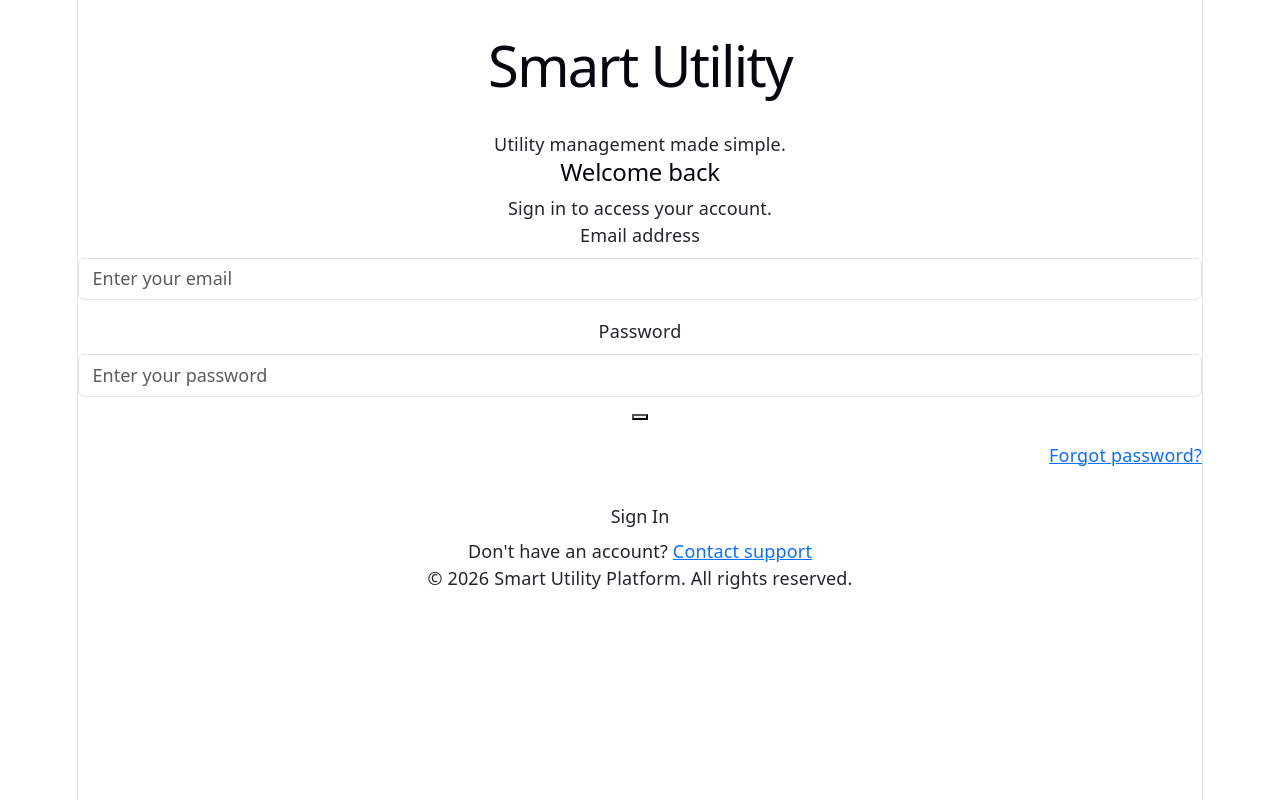
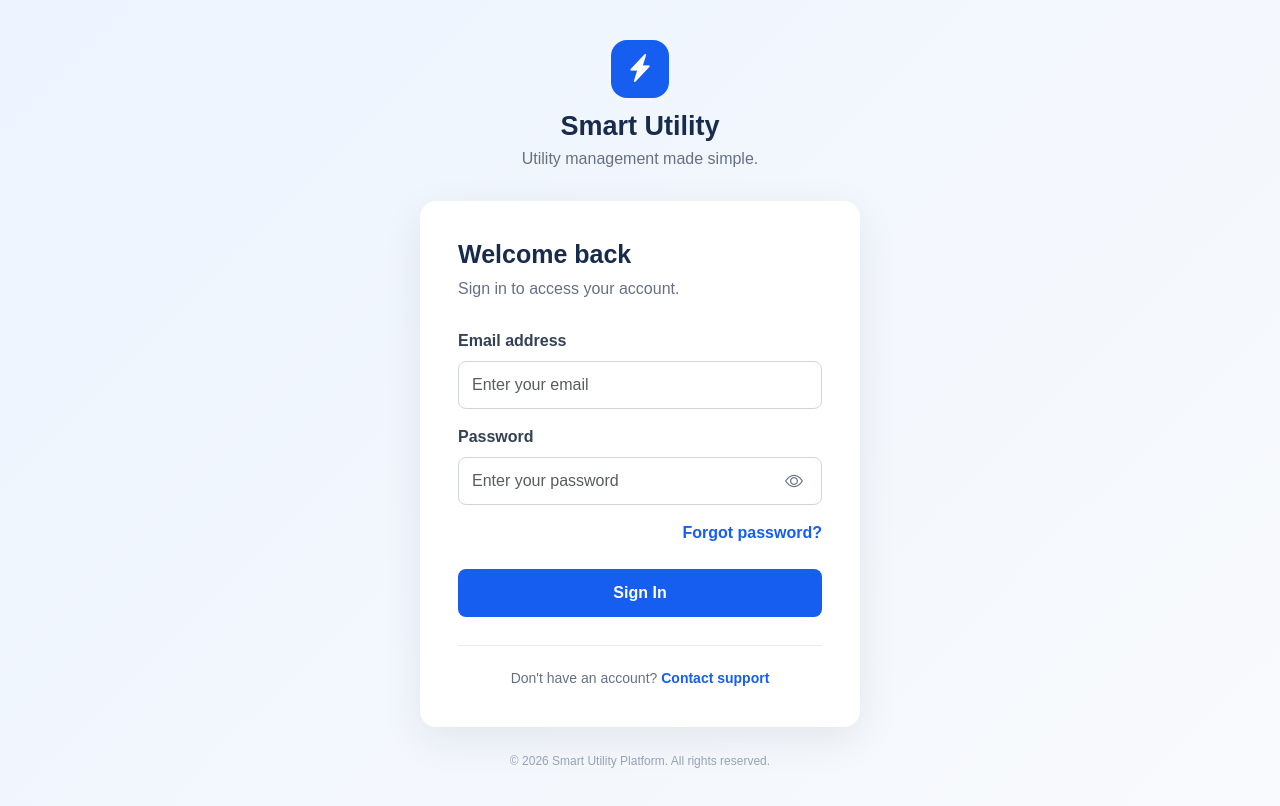
Before and after one commit to Josephshitandi/smart-utility-platform, a React app in the folder frontend/: page / in a window 1280 px wide. Shown: the top 806 px of the page. Built offline with nearby package versions, Linux system fonts and the light colour scheme; the HTML template or start-up script is replaced by a standard one.

Commit message:
Styledlogin page

```diff
--- a/frontend/package.json
+++ b/frontend/package.json
@@ -12,6 +12,7 @@
   "dependencies": {
     "axios": "^1.21.1",
     "bootstrap": "^5.3.8",
+    "bootstrap-icons": "^1.13.2",
     "react": "^19.3.1",
     "react-dom": "^19.3.1",
     "react-router-dom": "^7.18.5"
--- a/frontend/src/App.css
+++ b/frontend/src/App.css
@@ -1,184 +1,160 @@
-.counter {
-  font-size: 16px;
-  padding: 5px 10px;
-  border-radius: 5px;
-  color: var(--accent);
-  background: var(--accent-bg);
-  border: 2px solid transparent;
-  transition: border-color 0.3s;
-  margin-bottom: 24px;
+#root {
+  min-height: 100vh;
+}
 
-  &:hover {
-    border-color: var(--accent-border);
+.login-page {
+  min-height: 100vh;
+  display: flex;
+  justify-content: center;
+  align-items: center;
+  padding: 40px 20px;
+  background: linear-gradient(135deg, #edf4ff, #f8fafc);
+}
+
+.login-container {
+  width: 100%;
+  max-width: 440px;
+}
+
+.login-brand {
+  text-align: center;
+  margin-bottom: 30px;
+}
+
+.brand-icon {
+  width: 58px;
+  height: 58px;
+  margin: 0 auto 12px;
+  display: flex;
+  align-items: center;
+  justify-content: center;
+  background: #155eef;
+  color: white;
+  border-radius: 16px;
+  font-size: 28px;
+}
+
+.login-brand h1 {
+  font-size: 27px;
+  font-weight: 700;
+  color: #172b4d;
+  margin-bottom: 5px;
+}
+
+.login-brand p {
+  color: #667085;
+  margin: 0;
+}
+
+.login-card {
+  background: white;
+  padding: 38px;
+  border-radius: 16px;
+  box-shadow: 0 12px 40px rgba(16, 24, 40, 0.08);
+}
+
+.login-heading {
+  margin-bottom: 28px;
+}
+
+.login-heading h2 {
+  font-size: 25px;
+  font-weight: 700;
+  color: #172b4d;
+}
+
+.login-heading p {
+  color: #667085;
+  margin: 0;
+}
+
+.form-label {
+  font-weight: 600;
+  color: #344054;
+}
+
+.form-control {
+  min-height: 48px;
+  border: 1px solid #d0d5dd;
+  border-radius: 8px;
+  padding: 10px 13px;
+}
+
+.form-control:focus {
+  border-color: #155eef;
+  box-shadow: 0 0 0 3px rgba(21, 94, 239, 0.12);
+}
+
+.password-wrapper {
+  position: relative;
+}
+
+.password-wrapper .form-control {
+  padding-right: 45px;
+}
+
+.password-toggle {
+  position: absolute;
+  right: 13px;
+  top: 50%;
+  transform: translateY(-50%);
+  border: none;
+  background: transparent;
+  color: #667085;
+  font-size: 18px;
+}
+
+.forgot-link,
+.login-footer a {
+  color: #155eef;
+  text-decoration: none;
+  font-weight: 600;
+}
+
+.forgot-link:hover,
+.login-footer a:hover {
+  text-decoration: underline;
+}
+
+.login-button {
+  min-height: 48px;
+  background: #155eef;
+  color: white;
+  font-weight: 600;
+  border-radius: 8px;
+}
+
+.login-button:hover {
+  background: #004eeb;
+  color: white;
+}
+
+.login-footer {
+  border-top: 1px solid #eaecf0;
+  margin-top: 28px;
+  padding-top: 22px;
+  text-align: center;
+}
+
+.login-footer p {
+  color: #667085;
+  margin: 0;
+  font-size: 14px;
+}
+
+.copyright {
+  text-align: center;
+  color: #98a2b3;
+  font-size: 12px;
+  margin-top: 25px;
+}
+
+@media (max-width: 480px) {
+  .login-card {
+    padding: 26px 20px;
   }
-  &:focus-visible {
-    outline: 2px solid var(--accent);
-    outline-offset: 2px;
+
+  .login-brand h1 {
+    font-size: 24px;
   }
 }
-
-.hero {
-  position: relative;
-
-  .base,
-  .framework,
-  .vite {
-    inset-inline: 0;
-    margin: 0 auto;
-  }
-
-  .base {
-    width: 170px;
-    position: relative;
-    z-index: 0;
-  }
-
-  .framework,
-  .vite {
-    position: absolute;
-  }
-
-  .framework {
-    z-index: 1;
-    top: 34px;
-    height: 28px;
-    transform: perspective(2000px) rotateZ(300deg) rotateX(44deg) rotateY(39deg)
-      scale(1.4);
-  }
-
-  .vite {
-    z-index: 0;
-    top: 107px;
-    height: 26px;
-    width: auto;
-    transform: perspective(2000px) rotateZ(300deg) rotateX(40deg) rotateY(39deg)
-      scale(0.8);
-  }
-}
-
-#center {
-  display: flex;
-  flex-direction: column;
-  gap: 25px;
-  place-content: center;
-  place-items: center;
-  flex-grow: 1;
-
-  @media (max-width: 1024px) {
-    padding: 32px 20px 24px;
-    gap: 18px;
-  }
-}
-
-#next-steps {
-  display: flex;
-  border-top: 1px solid var(--border);
-  text-align: left;
-
-  & > div {
-    flex: 1 1 0;
-    padding: 32px;
-    @media (max-width: 1024px) {
-      padding: 24px 20px;
-    }
-  }
-
-  .icon {
-    margin-bottom: 16px;
-    width: 22px;
-    height: 22px;
-  }
-
-  @media (max-width: 1024px) {
-    flex-direction: column;
-    text-align: center;
-  }
-}
-
-#docs {
-  border-right: 1px solid var(--border);
-
-  @media (max-width: 1024px) {
-    border-right: none;
-    border-bottom: 1px solid var(--border);
-  }
-}
-
-#next-steps ul {
-  list-style: none;
-  padding: 0;
-  display: flex;
-  gap: 8px;
-  margin: 32px 0 0;
-
-  .logo {
-    height: 18px;
-  }
-
-  a {
-    color: var(--text-h);
-    font-size: 16px;
-    border-radius: 6px;
-    background: var(--social-bg);
-    display: flex;
-    padding: 6px 12px;
-    align-items: center;
-    gap: 8px;
-    text-decoration: none;
-    transition: box-shadow 0.3s;
-
-    &:hover {
-      box-shadow: var(--shadow);
-    }
-    .button-icon {
-      height: 18px;
-      width: 18px;
-    }
-  }
-
-  @media (max-width: 1024px) {
-    margin-top: 20px;
-    flex-wrap: wrap;
-    justify-content: center;
-
-    li {
-      flex: 1 1 calc(50% - 8px);
-    }
-
-    a {
-      width: 100%;
-      justify-content: center;
-      box-sizing: border-box;
-    }
-  }
-}
-
-#spacer {
-  height: 88px;
-  border-top: 1px solid var(--border);
-  @media (max-width: 1024px) {
-    height: 48px;
-  }
-}
-
-.ticks {
-  position: relative;
-  width: 100%;
-
-  &::before,
-  &::after {
-    content: '';
-    position: absolute;
-    top: -4.5px;
-    border: 5px solid transparent;
-  }
-
-  &::before {
-    left: 0;
-    border-left-color: var(--border);
-  }
-  &::after {
-    right: 0;
-    border-right-color: var(--border);
-  }
-}
--- a/frontend/src/index.css
+++ b/frontend/src/index.css
@@ -1,111 +1,17 @@
-:root {
-  --text: #6b6375;
-  --text-h: #08060d;
-  --bg: #fff;
-  --border: #e5e4e7;
-  --code-bg: #f4f3ec;
-  --accent: #aa3bff;
-  --accent-bg: rgba(170, 59, 255, 0.1);
-  --accent-border: rgba(170, 59, 255, 0.5);
-  --social-bg: rgba(244, 243, 236, 0.5);
-  --shadow:
-    rgba(0, 0, 0, 0.1) 0 10px 15px -3px, rgba(0, 0, 0, 0.05) 0 4px 6px -2px;
-
-  --sans: system-ui, 'Segoe UI', Roboto, sans-serif;
-  --heading: system-ui, 'Segoe UI', Roboto, sans-serif;
-  --mono: ui-monospace, Consolas, monospace;
-
-  font: 18px/145% var(--sans);
-  letter-spacing: 0.18px;
-  color-scheme: light dark;
-  color: var(--text);
-  background: var(--bg);
-  font-synthesis: none;
-  text-rendering: optimizeLegibility;
-  -webkit-font-smoothing: antialiased;
-  -moz-osx-font-smoothing: grayscale;
-
-  @media (max-width: 1024px) {
-    font-size: 16px;
-  }
-}
-
-@media (prefers-color-scheme: dark) {
-  :root {
-    --text: #9ca3af;
-    --text-h: #f3f4f6;
-    --bg: #16171d;
-    --border: #2e303a;
-    --code-bg: #1f2028;
-    --accent: #c084fc;
-    --accent-bg: rgba(192, 132, 252, 0.15);
-    --accent-border: rgba(192, 132, 252, 0.5);
-    --social-bg: rgba(47, 48, 58, 0.5);
-    --shadow:
-      rgba(0, 0, 0, 0.4) 0 10px 15px -3px, rgba(0, 0, 0, 0.25) 0 4px 6px -2px;
-  }
-
-  #social .button-icon {
-    filter: invert(1) brightness(2);
-  }
-}
-
-body {
-  margin: 0;
-}
-
-#root {
-  width: 1126px;
-  max-width: 100%;
-  margin: 0 auto;
-  text-align: center;
-  border-inline: 1px solid var(--border);
-  min-height: 100svh;
-  display: flex;
-  flex-direction: column;
+* {
   box-sizing: border-box;
 }
 
-h1,
-h2 {
-  font-family: var(--heading);
-  font-weight: 500;
-  color: var(--text-h);
+html,
+body {
+  margin: 0;
+  min-width: 320px;
+  min-height: 100%;
+  font-family: Arial, Helvetica, sans-serif;
+  background: #f8fafc;
 }
 
-h1 {
-  font-size: 56px;
-  letter-spacing: -1.68px;
-  margin: 32px 0;
-  @media (max-width: 1024px) {
-    font-size: 36px;
-    margin: 20px 0;
-  }
+button,
+input {
+  font: inherit;
 }
-h2 {
-  font-size: 24px;
-  line-height: 118%;
-  letter-spacing: -0.24px;
-  margin: 0 0 8px;
-  @media (max-width: 1024px) {
-    font-size: 20px;
-  }
-}
-p {
-  margin: 0;
-}
-
-code,
-.counter {
-  font-family: var(--mono);
-  display: inline-flex;
-  border-radius: 4px;
-  color: var(--text-h);
-}
-
-code {
-  font-size: 15px;
-  line-height: 135%;
-  padding: 4px 8px;
-  background: var(--code-bg);
-}
--- a/frontend/src/main.jsx
+++ b/frontend/src/main.jsx
@@ -2,8 +2,10 @@ import React from 'react'
 import ReactDOM from 'react-dom/client'
 import 'bootstrap/dist/css/bootstrap.min.css'
 import 'bootstrap/dist/js/bootstrap.bundle.min.js'
+import 'bootstrap-icons/font/bootstrap-icons.css'
 import './index.css'
 import App from './App.jsx'
+
 
 ReactDOM.createRoot(document.getElementById('root')).render(
   <React.StrictMode>
```
Also changed, not shown: 1 other file (tests, documents, lock files or other folders).
